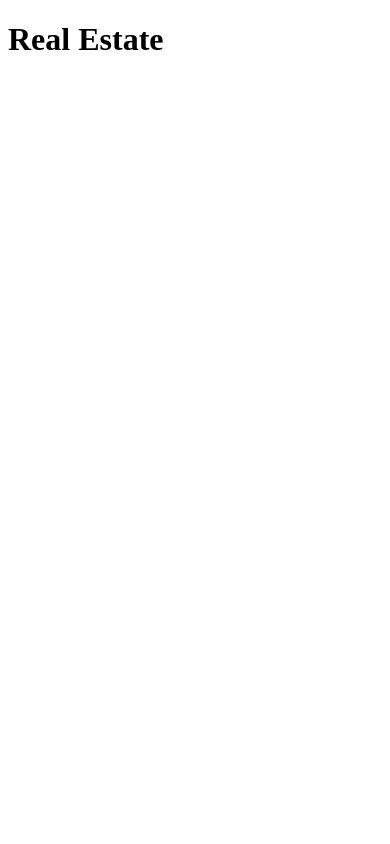
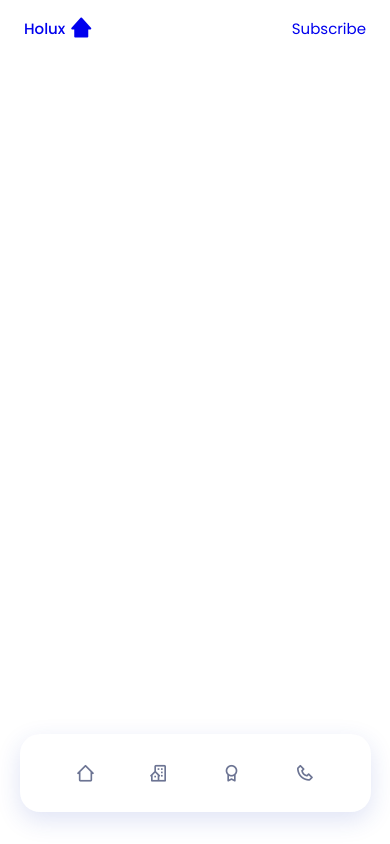
Before and after one commit to ademagar/learning-programming-with-projects, a website built with Vite: page 2.real-estate/index.html in a window 390 px wide. Built offline with nearby package versions, Linux system fonts and the light colour scheme.

Commit message:
Header Almost Completed

```diff
--- /dev/null
+++ b/2.real-estate/css/sections/header.css
@@ -0,0 +1,84 @@
+/* HEADER */
+
+.header {
+    position: fixed;
+    top: 0;
+    left: 0;
+    width: 100%;
+    background-color: transparent;
+    z-index: var(--z-fixed);
+    transition: .4s;
+}
+
+/* nav */
+.header__nav {
+    height: var(--header-height);
+    display: flex;
+    align-items: center;
+    justify-content: space-between;
+}
+
+/* nav logo */
+.header__nav__logo {
+    /* color: #fff; */
+    display: inline-flex;
+    align-items: center;
+    column-gap: .25rem;
+    font-weight: var(--font-medium);
+    transition: .3s;
+}
+
+.header__nav__logo i {
+    font-size: 1.5rem;
+}
+
+.header__nav__logo:hover {
+    color: var(--first-color);
+}
+
+/* Media Query */
+@media screen and (max-width: 1023px) {
+    .header__nav__menu {
+        position: fixed;
+        bottom: 2rem;
+        background-color: var(--container-color);
+        box-shadow: 0 8px 24px hsla(228, 66%, 45%, .15);
+        width: 90%;
+        left: 0;
+        right: 0;
+        margin: 0 auto;
+        padding: 1.30rem 3rem;
+        border-radius: 1.25rem;
+        transition: .4s;
+    }
+
+    .header__nav__menu-list {
+        display: flex;
+        justify-content: space-between;
+        align-items: center;
+    }
+
+    .header__nav__menu-list-item-link {
+        color:  var(--text-color);
+        display: flex;
+        padding: .5rem;
+        border-radius: 50%;
+    }
+
+    .header__nav__menu-list-item-link i {
+        font-size: 1.25rem;
+    }
+
+    .header__nav__menu-list-item-link span {
+        display: none;
+    }
+}
+
+
+/* Nav Menu */
+
+
+/* Menu List */
+
+
+/* Nav Button */
--- a/2.real-estate/css/style.css
+++ b/2.real-estate/css/style.css
@@ -2,13 +2,134 @@
 @import url('https://fonts.googleapis.com/css2?family=Poppins:wght@400;500;600&display=swap');
 
 /* other css file imports */
-/* @import url("sections/header-home.css"); */
+@import url("sections/header.css");
 
 /* CSS variables for reusablity across all files (including above imported) */
 
-/* :root {
-    --first-color: ;
-    --second-color: ;
-    --third-color: ;
+:root {
+
+    --header-height: 3.5rem;
+
+    /*Colors*/
+    --first-color: hsl(228, 66%, 53%);
+    --first-color-alt: hsl(228, 66%, 47%);
+    --first-color-light: hsl(228, 62%, 59%);
+    --first-color-lighten: hsl(228, 100%, 97%);
+    --second-color: hsl(25, 83%, 53%);
+    --title-color: hsl(228, 57%, 28%);
+    --text-color: hsl(228, 15%, 50%);
+    --text-color-light: hsl(228, 12%, 75%);
+    --border-color: hsl(228, 99%, 98%);
+    --body-color: #fff;
+    --container-color: #fff;
+
+    /*Font and typography*/
     --body-font: 'Poppins', sans-serif;
-} */
+    --biggest-font-size: 2.25rem;
+    --h1-font-size: 1.5rem;
+    --h2-font-size: 1.25rem;
+    --h3-font-size: 1rem;
+    --normal-font-size: .938rem;
+    --small-font-size: .813rem;
+    --smaller-font-size: .75rem;
+
+    /* Font weight */
+    --font-medium: 500;
+    --font-semi-bold: 600;
+
+    /* z index */
+    --z-tooltip: 10;
+    --z-fixed: 100;
+}
+
+/* Responsive Typography */
+@media screen and (min-width: 1024px) {
+  :root {
+    --biggest-font-size: 4rem;
+    --h1-font-size: 2.25rem;
+    --h2-font-size: 1.5rem;
+    --h3-font-size: 1.25rem;
+    --normal-font-size: 1rem;
+    --small-font-size: .875rem;
+    --smaller-font-size: .813rem;
+  }
+}
+
+/* Base Codes */
+
+* {
+    margin: 0;
+    padding: 0;
+    box-sizing: border-box;
+}
+
+html {
+    scroll-behavior: smooth;
+}
+
+body {
+    font-family: var(--body-font);
+    font-size: var(--normal-font-size);
+    background-color: var(--body-color);
+    color: var(--text-color);
+    transition: .3s; /*For animation dark mode*/
+}
+
+h1, h2, h3 {
+    color: var(--title-color);
+    font-weight: var(--font-semi-bold);
+}
+
+ul {
+    list-style: none;
+}
+
+a {
+    text-decoration: none;
+}
+
+img {
+    max-width: 100%;
+    height: auto;
+}
+
+input, button {
+    font-family: var(--body-font);
+    outline: none;
+    border: none;
+}
+
+/* Reusable CSS Classes */
+
+.container {
+  max-width: 1024px;
+  margin-left: 1.5rem;
+  margin-right: 1.5rem;
+}
+
+.grid {
+  display: grid;
+}
+
+.section {
+  padding: 4.5rem 0 2rem;
+}
+
+.section__title {
+  font-size: var(--h2-font-size);
+  margin-bottom: 1rem;
+}
+
+.section__title span {
+  color: var(--second-color);
+}
+
+.section__subtitle {
+  display: block;
+  font-size: var(--small-font-size);
+  color: var(--second-color);
+}
+
+.main {
+  overflow: hidden; /* For the animations ScrollReveal*/
+}
--- a/2.real-estate/index.html
+++ b/2.real-estate/index.html
@@ -18,7 +18,67 @@
 </head>
 
 <body>
-  <h1>Real Estate</h1>
+
+  <!--Header-->
+
+  <header class="header" id="header">
+
+    <!--Header Nav-->
+    <nav class="header__nav container">
+
+      <!--Header Nav Logo-->
+      <a href="#" class="header__nav__logo">
+        Holux <i class="bx bxs-home-alt-2"></i>
+      </a>
+
+      <!--Header Nav Menu-->
+      <div class="header__nav__menu">
+
+        <!--Header Nav Menu List-->
+        <ul class="header__nav__menu-list">
+
+          <!--Header Nav Menu List Item 1-->
+          <li class="header__nav__menu-list-item">
+            <a href="#home" class="header__nav__menu-list-item-link">
+              <i class="bx bx-home-alt-2"></i>
+              <span>Home</span>
+            </a>
+          </li>
+
+          <!--Header Nav Menu List Item 2-->
+          <li class="header__nav__menu-list-item">
+            <a href="#popular" class="header__nav__menu-list-item-link">
+              <i class="bx bx-building-house"></i>
+              <span>Residence</span>
+            </a>
+          </li>
+
+          <!--Header Nav Menu List Item 3-->
+          <li class="header__nav__menu-list-item">
+            <a href="#value" class="header__nav__menu-list-item-link">
+              <i class="bx bx-award"></i>
+              <span>Value</span>
+            </a>
+          </li>
+
+          <!--Header Nav Menu List Item 4-->
+          <li class="header__nav__menu-list-item">
+            <a href="#contact" class="header__nav__menu-list-item-link">
+              <i class="bx bx-phone"></i>
+              <span>Contact</span>
+            </a>
+          </li>
+        </ul>
+      </div>
+
+      <!--Header Nav Button-->
+
+      <a href="#" class="header__nav__button button">
+        Subscribe
+      </a>
+
+    </nav>
+  </header>
 
   <!--Javascript-->
   <script src="js/script.js" type="module"></script>
```
Also changed, not shown: 2.real-estate/css/sections/contact.css (added), 2.real-estate/css/sections/footer.css (added), 2.real-estate/css/sections/home.css (added), 2.real-estate/css/sections/logos.css (added), 2.real-estate/css/sections/main.css (added), 2.real-estate/css/sections/popular.css (added), 2.real-estate/css/sections/subscribe.css (added), 2.real-estate/css/sections/value.css (added), 1 other file.
